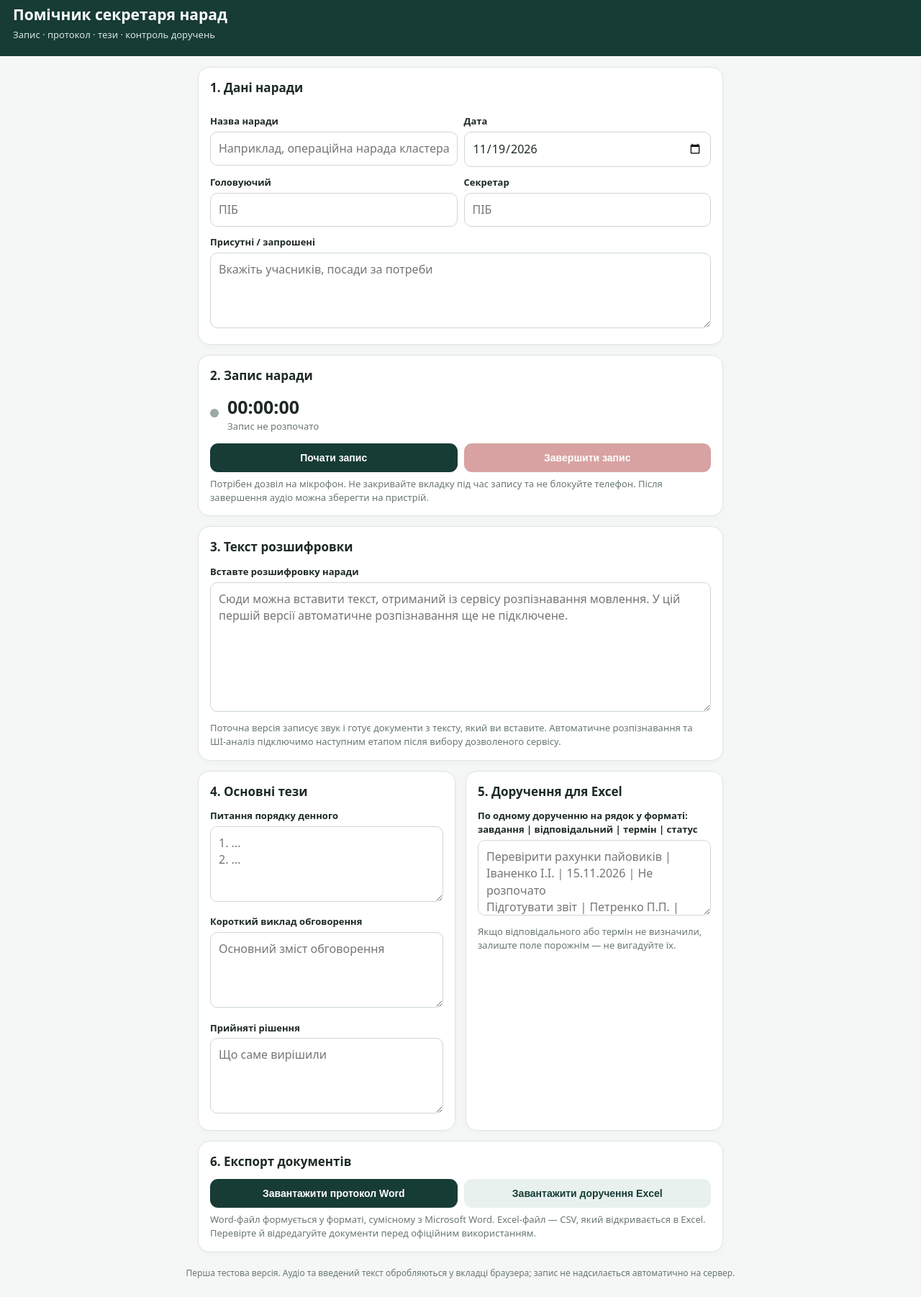
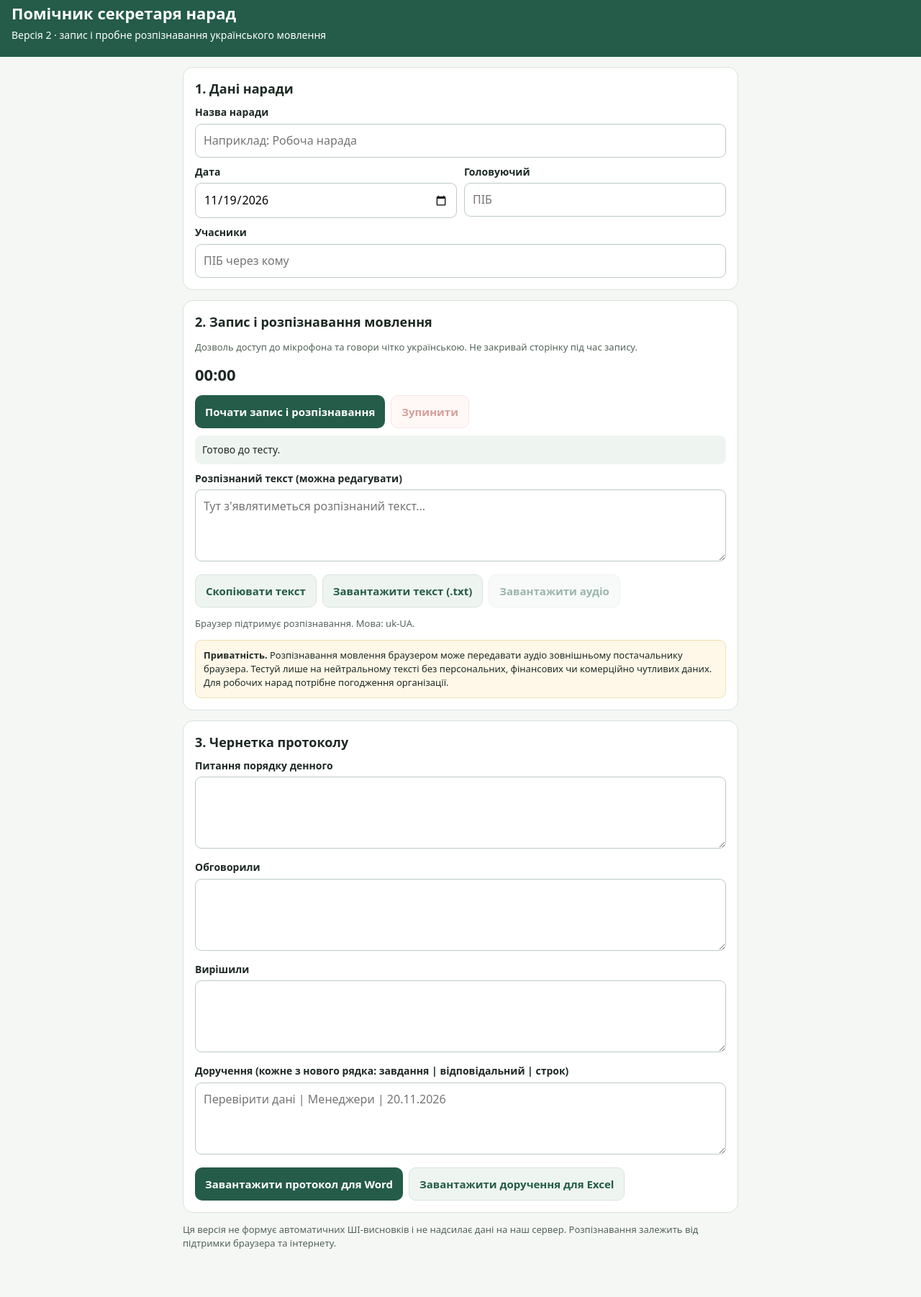
Before and after one commit to biliakmariana-bit/meeting-assistant, a plain HTML site: page index.html in a window 1280 px wide. Shown: the part 17-1819 px from the top of the page at 72% size. After the commit the page ends 1780 px from the top, so only its background shows below. Drawn offline with Linux system fonts and the light colour scheme.

Commit message:
Add files via upload

```diff
--- a/index.html
+++ b/index.html
@@ -1,129 +1,23 @@
 <!doctype html>
-<html lang="uk">
-<head>
-<meta charset="utf-8">
-<meta name="viewport" content="width=device-width, initial-scale=1">
-<meta name="theme-color" content="#173b35">
-<title>Помічник секретаря нарад</title>
+<html lang="uk"><head><meta charset="utf-8"><meta name="viewport" content="width=device-width,initial-scale=1"><meta name="theme-color" content="#245b49"><title>Помічник секретаря нарад — v2</title>
 <style>
-:root{--green:#173b35;--mint:#e8f1ed;--ink:#1d2926;--muted:#687772;--line:#dce5e1;--bg:#f5f7f6}
-*{box-sizing:border-box}body{margin:0;background:var(--bg);color:var(--ink);font:16px/1.45 system-ui,-apple-system,"Segoe UI",sans-serif}
-header{background:var(--green);color:white;padding:22px 18px 20px}header h1{font-size:21px;margin:0 0 4px}header p{margin:0;color:#d8e6e1;font-size:13px}
-main{max-width:760px;margin:auto;padding:15px;display:grid;gap:14px}
-.card{background:white;border:1px solid var(--line);border-radius:16px;padding:16px;box-shadow:0 2px 8px #10251b08}
-h2{font-size:17px;margin:0 0 12px}.hint{font-size:13px;color:var(--muted);margin:7px 0 0}
-label{display:block;font-weight:600;font-size:13px;margin:12px 0 5px}
-input,textarea,select{width:100%;border:1px solid #cbd8d2;border-radius:10px;padding:11px;font:inherit;background:white;color:var(--ink)}
-textarea{min-height:105px;resize:vertical}
-.row{display:flex;gap:9px;flex-wrap:wrap}.row>*{flex:1;min-width:125px}
-button{border:0;border-radius:11px;padding:12px 14px;font-weight:650;font-size:14px;cursor:pointer;background:var(--green);color:white}
-button.secondary{background:var(--mint);color:var(--green)}button.danger{background:#a93232}button:disabled{opacity:.45;cursor:not-allowed}
-.rec{display:flex;align-items:center;gap:12px}.dot{width:12px;height:12px;border-radius:50%;background:#9aa9a2}.dot.live{background:#d33131;box-shadow:0 0 0 6px #d3313120}
-#timer{font-size:25px;font-weight:750;font-variant-numeric:tabular-nums}
-.status{font-size:13px;color:var(--muted)}.small{font-size:12px;color:var(--muted)}
-.actions{display:grid;grid-template-columns:1fr 1fr;gap:9px}
-footer{padding:5px 18px 25px;text-align:center;color:var(--muted);font-size:12px}
-@media(min-width:650px){main{grid-template-columns:1fr 1fr}.wide{grid-column:1/-1}}
-</style>
-</head>
-<body>
-<header><h1>Помічник секретаря нарад</h1><p>Запис · протокол · тези · контроль доручень</p></header>
-<main>
-<section class="card wide">
-<h2>1. Дані наради</h2>
-<div class="row">
-<div><label for="title">Назва наради</label><input id="title" placeholder="Наприклад, операційна нарада кластера"></div>
-<div><label for="date">Дата</label><input id="date" type="date"></div>
-</div>
-<div class="row">
-<div><label for="chair">Головуючий</label><input id="chair" placeholder="ПІБ"></div>
-<div><label for="secretary">Секретар</label><input id="secretary" placeholder="ПІБ"></div>
-</div>
-<label for="attendees">Присутні / запрошені</label><textarea id="attendees" placeholder="Вкажіть учасників, посади за потреби"></textarea>
-</section>
-
-<section class="card wide">
-<h2>2. Запис наради</h2>
-<div class="rec"><span id="dot" class="dot"></span><div><div id="timer">00:00:00</div><div id="recStatus" class="status">Запис не розпочато</div></div></div>
-<div class="row" style="margin-top:14px">
-<button id="start">Почати запис</button><button id="stop" class="danger" disabled>Завершити запис</button>
-</div>
-<p class="hint">Потрібен дозвіл на мікрофон. Не закривайте вкладку під час запису та не блокуйте телефон. Після завершення аудіо можна зберегти на пристрій.</p>
-<div id="audioBox" hidden style="margin-top:12px"><audio id="player" controls style="width:100%"></audio><button id="saveAudio" class="secondary" style="width:100%;margin-top:8px">Завантажити аудіозапис</button></div>
-</section>
-
-<section class="card wide">
-<h2>3. Текст розшифровки</h2>
-<label for="transcript">Вставте розшифровку наради</label>
-<textarea id="transcript" style="min-height:180px" placeholder="Сюди можна вставити текст, отриманий із сервісу розпізнавання мовлення. У цій першій версії автоматичне розпізнавання ще не підключене."></textarea>
-<p class="hint">Поточна версія записує звук і готує документи з тексту, який ви вставите. Автоматичне розпізнавання та ШІ-аналіз підключимо наступним етапом після вибору дозволеного сервісу.</p>
-</section>
-
-<section class="card">
-<h2>4. Основні тези</h2>
-<label for="agenda">Питання порядку денного</label><textarea id="agenda" placeholder="1. ...&#10;2. ..."></textarea>
-<label for="discussion">Короткий виклад обговорення</label><textarea id="discussion" placeholder="Основний зміст обговорення"></textarea>
-<label for="decisions">Прийняті рішення</label><textarea id="decisions" placeholder="Що саме вирішили"></textarea>
-</section>
-
-<section class="card">
-<h2>5. Доручення для Excel</h2>
-<label for="tasks">По одному дорученню на рядок у форматі: завдання | відповідальний | термін | статус</label>
-<textarea id="tasks" placeholder="Перевірити рахунки пайовиків | Іваненко І.І. | 15.11.2026 | Не розпочато&#10;Підготувати звіт | Петренко П.П. | 16.11.2026 | Не розпочато"></textarea>
-<p class="hint">Якщо відповідального або термін не визначили, залиште поле порожнім — не вигадуйте їх.</p>
-</section>
-
-<section class="card wide">
-<h2>6. Експорт документів</h2>
-<div class="actions">
-<button id="word">Завантажити протокол Word</button>
-<button id="excel" class="secondary">Завантажити доручення Excel</button>
-</div>
-<p class="hint">Word-файл формується у форматі, сумісному з Microsoft Word. Excel-файл — CSV, який відкривається в Excel. Перевірте й відредагуйте документи перед офіційним використанням.</p>
-</section>
-</main>
-<footer>Перша тестова версія. Аудіо та введений текст обробляються у вкладці браузера; запис не надсилається автоматично на сервер.</footer>
+:root{--g:#245b49;--p:#eef5f1;--b:#d8e2dc}*{box-sizing:border-box}body{margin:0;background:#f5f7f5;color:#1d2923;font:16px/1.45 system-ui,sans-serif}header{background:var(--g);color:white;padding:20px 16px}header h1{font-size:22px;margin:0}header p{margin:4px 0 0;font-size:14px}main{max-width:800px;margin:auto;padding:14px}.card{background:white;border:1px solid var(--b);border-radius:14px;padding:16px;margin-bottom:14px}h2{font-size:18px;margin:0 0 10px}label{display:block;font-weight:600;font-size:14px;margin:10px 0 5px}input,textarea{width:100%;padding:11px;border:1px solid #bdcbc2;border-radius:9px;font:inherit}textarea{min-height:100px}.grid{display:grid;grid-template-columns:1fr 1fr;gap:10px}button{border:0;border-radius:10px;padding:12px 14px;font:600 15px system-ui}.primary{background:var(--g);color:white}.secondary{background:var(--p);color:var(--g);border:1px solid var(--b)}.danger{background:#fff0ee;color:#a52a1a;border:1px solid #f1c5bd}button:disabled{opacity:.45}.actions{display:flex;flex-wrap:wrap;gap:8px;margin-top:12px}.status{padding:10px;background:var(--p);border-radius:9px;margin-top:10px;font-size:14px}.small{font-size:13px;color:#53645a}.warning{background:#fff8e8;border:1px solid #f0dfb3;padding:11px;border-radius:9px;font-size:13px}#timer{font-size:22px;font-weight:700;font-variant-numeric:tabular-nums}@media(max-width:560px){.grid{grid-template-columns:1fr}}
+</style></head><body>
+<header><h1>Помічник секретаря нарад</h1><p>Версія 2 · запис і пробне розпізнавання українського мовлення</p></header><main>
+<section class="card"><h2>1. Дані наради</h2><label>Назва наради</label><input id="title" placeholder="Наприклад: Робоча нарада"><div class="grid"><div><label>Дата</label><input id="date" type="date"></div><div><label>Головуючий</label><input id="chair" placeholder="ПІБ"></div></div><label>Учасники</label><input id="people" placeholder="ПІБ через кому"></section>
+<section class="card"><h2>2. Запис і розпізнавання мовлення</h2><p class="small">Дозволь доступ до мікрофона та говори чітко українською. Не закривай сторінку під час запису.</p><div id="timer">00:00</div><div class="actions"><button class="primary" id="start">Почати запис і розпізнавання</button><button class="danger" id="stop" disabled>Зупинити</button></div><div class="status" id="status">Готово до тесту.</div><label>Розпізнаний текст (можна редагувати)</label><textarea id="transcript" placeholder="Тут з'являтиметься розпізнаний текст..."></textarea><div class="actions"><button class="secondary" id="copy">Скопіювати текст</button><button class="secondary" id="txt">Завантажити текст (.txt)</button><button class="secondary" id="audio" disabled>Завантажити аудіо</button></div><p class="small" id="support"></p><div class="warning"><b>Приватність.</b> Розпізнавання мовлення браузером може передавати аудіо зовнішньому постачальнику браузера. Тестуй лише на нейтральному тексті без персональних, фінансових чи комерційно чутливих даних. Для робочих нарад потрібне погодження організації.</div></section>
+<section class="card"><h2>3. Чернетка протоколу</h2><label>Питання порядку денного</label><textarea id="agenda"></textarea><label>Обговорили</label><textarea id="discussion"></textarea><label>Вирішили</label><textarea id="decisions"></textarea><label>Доручення (кожне з нового рядка: завдання | відповідальний | строк)</label><textarea id="tasks" placeholder="Перевірити дані | Менеджери | 20.11.2026"></textarea><div class="actions"><button class="primary" id="word">Завантажити протокол для Word</button><button class="secondary" id="csv">Завантажити доручення для Excel</button></div></section>
+<p class="small">Ця версія не формує автоматичних ШІ-висновків і не надсилає дані на наш сервер. Розпізнавання залежить від підтримки браузера та інтернету.</p></main>
 <script>
-const $=id=>document.getElementById(id);
-let recorder=null, chunks=[], audioBlob=null, started=0, tick=null, stream=null, wakeLock=null;
-const pad=n=>String(n).padStart(2,'0');
-function elapsed(){let s=Math.floor((Date.now()-started)/1000);$('timer').textContent=`${pad(Math.floor(s/3600))}:${pad(Math.floor(s%3600/60))}:${pad(s%60)}`}
+const $=x=>document.getElementById(x),SR=window.SpeechRecognition||window.webkitSpeechRecognition;let rec=null,mr=null,chunks=[],stream=null,secs=0,timer=null,running=false,finalText='';
+$('support').textContent=SR?'Браузер підтримує розпізнавання. Мова: uk-UA.':'Автоматичне розпізнавання не підтримується. Спробуй Chrome на Android або введи текст вручну.';
+function msg(s){$('status').textContent=s}function download(blob,name){let a=document.createElement('a'),u=URL.createObjectURL(blob);a.href=u;a.download=name;a.click();setTimeout(()=>URL.revokeObjectURL(u),3000)}
+$('start').onclick=async()=>{if(running)return;try{stream=await navigator.mediaDevices.getUserMedia({audio:true});if(!window.MediaRecorder)throw Error('Запис не підтримується');chunks=[];mr=new MediaRecorder(stream);mr.ondataavailable=e=>{if(e.data.size)chunks.push(e.data)};mr.onstop=()=>{let b=new Blob(chunks,{type:mr.mimeType||'audio/webm'});$('audio').disabled=!b.size;$('audio').onclick=()=>download(b,'meeting-audio.webm')};mr.start();running=true;secs=0;$('timer').textContent='00:00';timer=setInterval(()=>{secs++;$('timer').textContent=String(Math.floor(secs/60)).padStart(2,'0')+':'+String(secs%60).padStart(2,'0')},1000);$('start').disabled=true;$('stop').disabled=false;if(SR){rec=new SR();rec.lang='uk-UA';rec.continuous=true;rec.interimResults=true;rec.onresult=e=>{let interim='';for(let i=e.resultIndex;i<e.results.length;i++){let t=e.results[i][0].transcript;if(e.results[i].isFinal)finalText+=t.trim()+' ';else interim+=t}$('transcript').value=finalText+(interim?'\n'+interim:'')};rec.onerror=e=>msg('Запис триває. Помилка розпізнавання: '+e.error);rec.onend=()=>{if(running)try{rec.start()}catch(e){}};try{rec.start();msg('Запис і розпізнавання тривають.')}catch(e){msg('Аудіозапис працює, але розпізнавання не запустилося.')}}else msg('Аудіозапис працює, але браузер не підтримує розпізнавання.')}catch(e){msg('Не вдалося почати запис: '+e.message)}};
+$('stop').onclick=()=>{if(!running)return;running=false;clearInterval(timer);if(rec){try{rec.onend=null;rec.stop()}catch(e){}rec=null}if(mr&&mr.state!=='inactive')mr.stop();if(stream)stream.getTracks().forEach(t=>t.stop());$('start').disabled=false;$('stop').disabled=true;msg('Запис завершено. Перевір і виправ текст.')};
+$('copy').onclick=async()=>{try{await navigator.clipboard.writeText($('transcript').value);msg('Текст скопійовано.')}catch(e){$('transcript').select();msg('Виділи текст і скопіюй вручну.')}};
+$('txt').onclick=()=>download(new Blob([$('transcript').value],{type:'text/plain;charset=utf-8'}),'rozshyfrovka.txt');
+const esc=s=>String(s||'').replace(/[&<>"]/g,c=>({'&':'&amp;','<':'&lt;','>':'&gt;','"':'&quot;'}[c]));
+$('word').onclick=()=>{let rows=$('tasks').value.split('\n').filter(x=>x.trim()).map((r,i)=>{let p=r.split('|').map(x=>x.trim());return `<tr><td>${i+1}</td><td>${esc(p[0])}</td><td>${esc(p[1]||'')}</td><td>${esc(p[2]||'')}</td></tr>`}).join('');let h=`<!doctype html><html><head><meta charset="utf-8"></head><body><h1>ПРОТОКОЛ НАРАДИ</h1><p><b>Тема:</b> ${esc($('title').value)}</p><p><b>Дата:</b> ${esc($('date').value)}</p><p><b>Головуючий:</b> ${esc($('chair').value)}</p><p><b>Учасники:</b> ${esc($('people').value)}</p><h2>Порядок денний</h2><p>${esc($('agenda').value).replace(/\n/g,'<br>')}</p><h2>Обговорили</h2><p>${esc($('discussion').value).replace(/\n/g,'<br>')}</p><h2>Вирішили</h2><p>${esc($('decisions').value).replace(/\n/g,'<br>')}</p><h2>Доручення</h2><table border="1" cellpadding="6"><tr><th>№</th><th>Завдання</th><th>Відповідальний</th><th>Строк</th></tr>${rows}</table></body></html>`;download(new Blob(['\ufeff',h],{type:'application/msword'}),'protokol-narady.doc')};
+$('csv').onclick=()=>{let rows=[['№','Завдання','Відповідальний','Строк']];$('tasks').value.split('\n').filter(x=>x.trim()).forEach((r,i)=>{let p=r.split('|').map(x=>x.trim());rows.push([i+1,p[0]||'',p[1]||'',p[2]||''])});let csv='\ufeff'+rows.map(r=>r.map(v=>'"'+String(v).replace(/"/g,'""')+'"').join(';')).join('\r\n');download(new Blob([csv],{type:'text/csv;charset=utf-8'}),'doruchennia.csv')};
 $('date').value=new Date().toISOString().slice(0,10);
-$('start').onclick=async()=>{
- try{
-  if(!navigator.mediaDevices?.getUserMedia) throw new Error('Браузер не надав доступу до мікрофона. Відкрийте застосунок через захищене HTTPS-посилання.');
-  stream=await navigator.mediaDevices.getUserMedia({audio:true});
-  const mime=MediaRecorder.isTypeSupported('audio/webm;codecs=opus')?'audio/webm;codecs=opus':'audio/webm';
-  recorder=new MediaRecorder(stream,{mimeType:mime});chunks=[];
-  recorder.ondataavailable=e=>{if(e.data.size)chunks.push(e.data)};
-  recorder.onstop=()=>{audioBlob=new Blob(chunks,{type:recorder.mimeType||'audio/webm'});$('player').src=URL.createObjectURL(audioBlob);$('audioBox').hidden=false;stream.getTracks().forEach(t=>t.stop());};
-  recorder.start(1000);started=Date.now();elapsed();tick=setInterval(elapsed,1000);
-  try{if('wakeLock' in navigator)wakeLock=await navigator.wakeLock.request('screen')}catch(e){}
-  $('dot').classList.add('live');$('recStatus').textContent='Йде запис';$('start').disabled=true;$('stop').disabled=false;
- }catch(e){alert(e.message||'Не вдалося почати запис. Перевірте дозвіл на мікрофон.')}
-};
-$('stop').onclick=()=>{
- if(recorder&&recorder.state!=='inactive')recorder.stop();
- clearInterval(tick);$('dot').classList.remove('live');$('recStatus').textContent='Запис завершено';$('start').disabled=false;$('stop').disabled=true;
- if(wakeLock){wakeLock.release();wakeLock=null}
-};
-$('saveAudio').onclick=()=>{if(!audioBlob)return;downloadBlob(audioBlob,`нарада-${$('date').value||'запис'}.webm`)};
-function downloadBlob(blob,name){const a=document.createElement('a');const u=URL.createObjectURL(blob);a.href=u;a.download=name;document.body.appendChild(a);a.click();a.remove();setTimeout(()=>URL.revokeObjectURL(u),1500)}
-function val(id){return $(id).value.trim()}
-function esc(s){return s.replace(/[&<>"]/g,c=>({'&':'&amp;','<':'&lt;','>':'&gt;','"':'&quot;'}[c]))}
-function lines(s){return s.split(/\n+/).map(x=>x.trim()).filter(Boolean)}
-$('word').onclick=()=>{
- const title=val('title')||'Протокол наради', date=val('date')||'Не зазначено';
- const tasks=lines(val('tasks')).map((x,i)=>{let p=x.split('|').map(z=>z.trim());return `<tr><td>${i+1}</td><td>${esc(p[0]||'')}</td><td>${esc(p[1]||'')}</td><td>${esc(p[2]||'')}</td></tr>`}).join('');
- const section=(h,s)=>`<h2>${h}</h2><p>${esc(s||'Не зазначено').replace(/\n/g,'<br>')}</p>`;
- const doc=`<!doctype html><html><head><meta charset="utf-8"><style>body{font-family:"Times New Roman";font-size:12pt}h1{text-align:center;font-size:16pt}h2{font-size:13pt;margin-top:18px}table{border-collapse:collapse;width:100%}td,th{border:1px solid #555;padding:6px}</style></head><body><h1>${esc(title)}</h1><p style="text-align:center">Дата: ${esc(date)}</p><p>Головуючий: ${esc(val('chair')||'Не зазначено')}<br>Секретар: ${esc(val('secretary')||'Не зазначено')}<br>Присутні: ${esc(val('attendees')||'Не зазначено').replace(/\n/g,'; ')}</p>${section('Порядок денний',val('agenda'))}${section('Текст розшифровки',val('transcript'))}${section('Обговорення',val('discussion'))}${section('Прийняті рішення',val('decisions'))}<h2>Доручення</h2><table><tr><th>№</th><th>Завдання</th><th>Відповідальний</th><th>Термін</th></tr>${tasks}</table><p style="margin-top:40px">Головуючий ____________________　Секретар ____________________</p></body></html>`;
- downloadBlob(new Blob(['\ufeff',doc],{type:'application/msword'}),`Протокол-${date}.doc`);
-};
-$('excel').onclick=()=>{
- const rows=[['№','Доручення','Відповідальний','Термін','Статус']];
- lines(val('tasks')).forEach((x,i)=>{let p=x.split('|').map(z=>z.trim());rows.push([String(i+1),p[0]||'',p[1]||'',p[2]||'',p[3]||'Не визначено'])});
- const csv='\ufeff'+rows.map(r=>r.map(v=>'"'+String(v).replace(/"/g,'""')+'"').join(';')).join('\r\n');
- downloadBlob(new Blob([csv],{type:'text/csv;charset=utf-8'}),`Доручення-${val('date')||'нарада'}.csv`);
-};
-</script>
-</body></html>
+</script></body></html>
```
